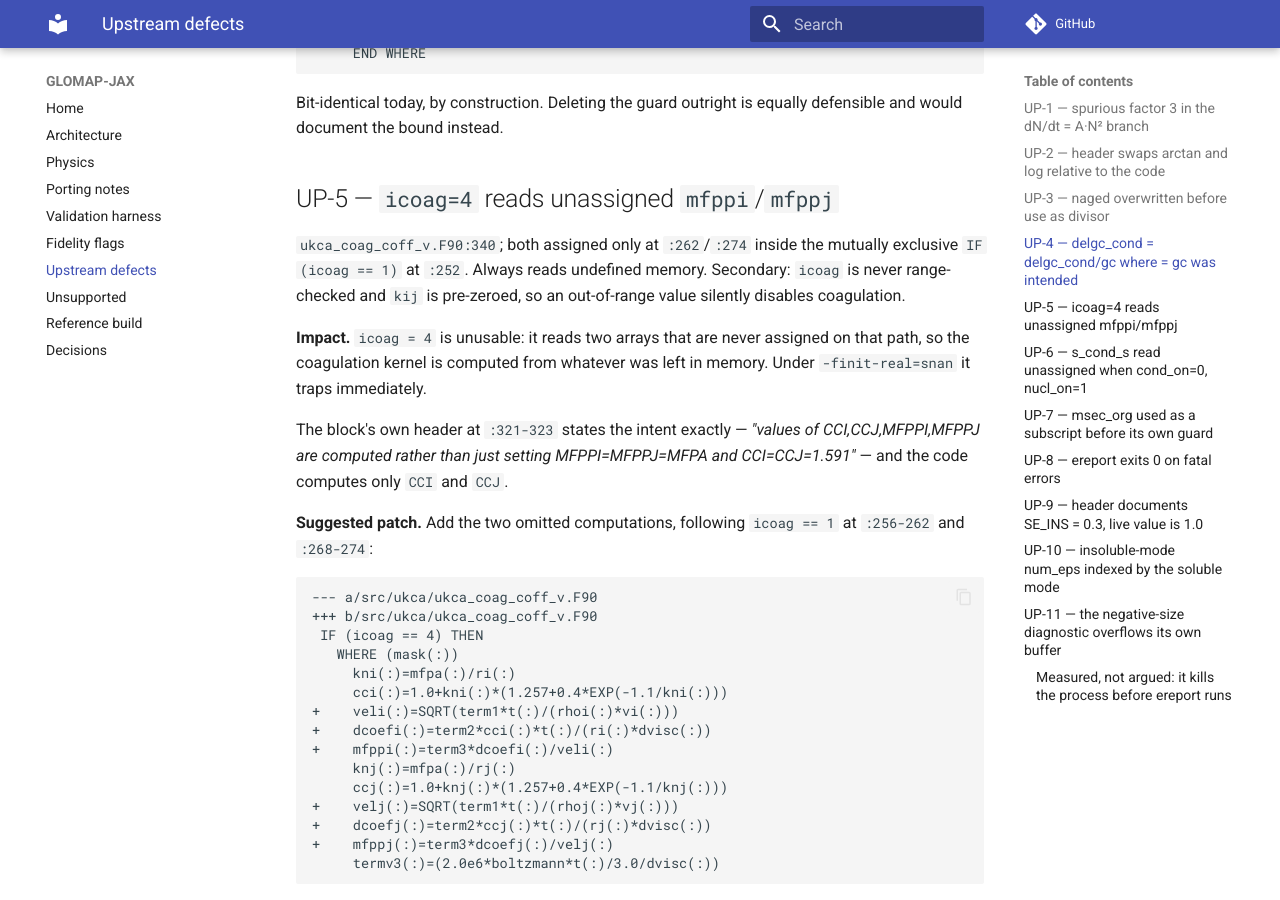
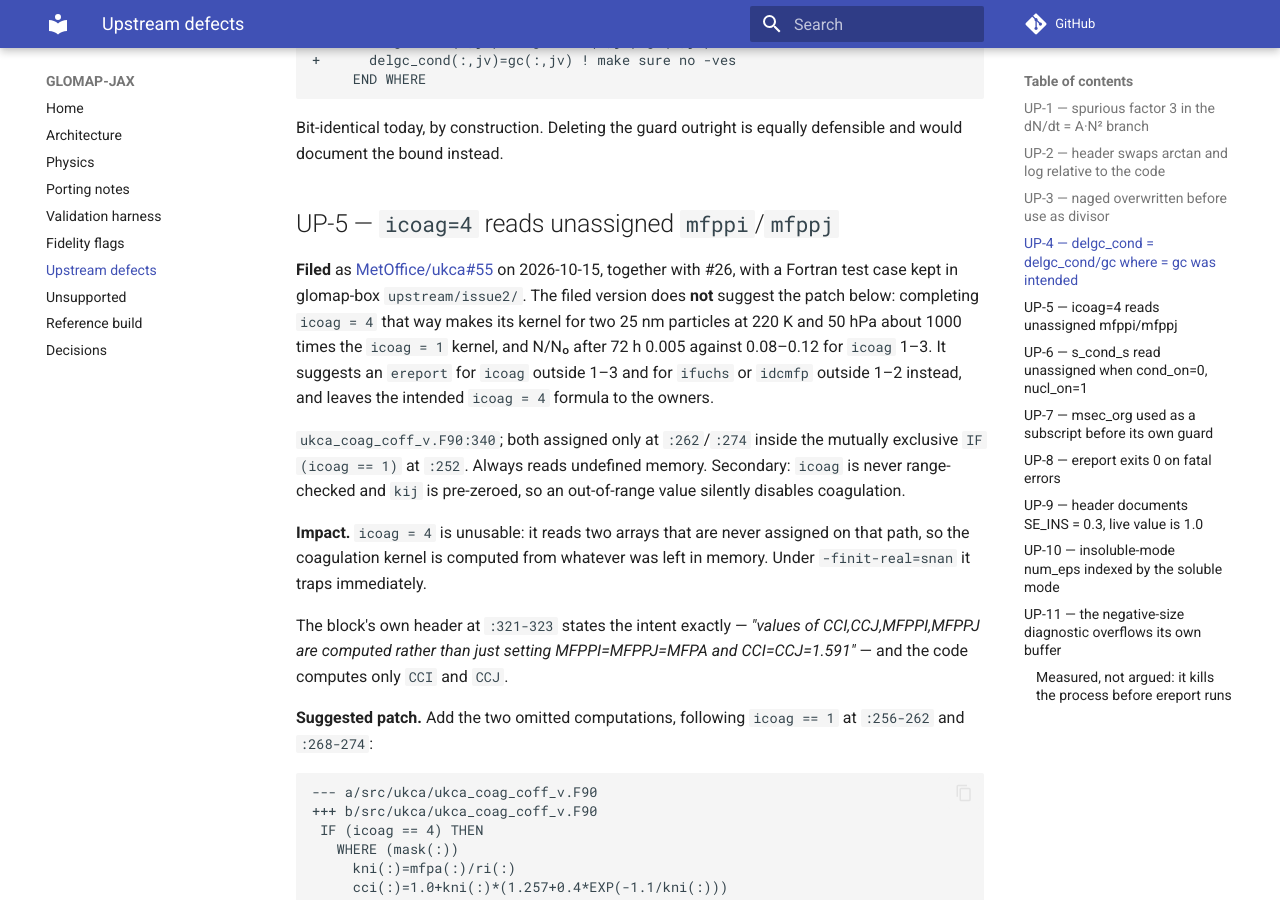
Before and after one commit to reflective-org/GLOMAP-JAX, an MkDocs documentation site: the page built from docs/UPSTREAM_DEFECTS.md, in a window 1280 px wide and 900 px high, scrolled down 5271 px. Built offline with MkDocs 1.6.1 and Material for MkDocs 9.7.7, drawn with Linux system fonts in a browser that asks for light colours; comment, search, counter and statistics services are not loaded; some of the changed text lies outside the part shown.

Commit message:
UPSTREAM_DEFECTS: record that UP-5 and #26 have been filed upstream
The filed version suggests ereport checks instead of UP-5's patch:
completing icoag = 4 as drafted gives a kernel about 1000 times the
icoag = 1 kernel for 25 nm particles at 50 hPa.

Co-Authored-By: Claude Opus 5.5 <noreply@anthropic.com>
Claude-Session: https://claude.ai/code/session_0196Xi2zzJohN63oCCcDGFsc

```diff
--- a/docs/UPSTREAM_DEFECTS.md
+++ b/docs/UPSTREAM_DEFECTS.md
@@ -7,7 +7,9 @@ reference box model and planning this port.
 Reflective files these upstream, not the port. Issue
 [#1](https://github.com/reflective-org/GLOMAP-JAX/issues/1) tracks it.
 Filed so far: UP-1 as
-[MetOffice/ukca#54](https://github.com/MetOffice/ukca/issues/54) (2026-10-15).
+[MetOffice/ukca#54](https://github.com/MetOffice/ukca/issues/54) (2026-10-15);
+UP-5 together with issue #26 (`ifuchs`, `idcmfp` unchecked) as
+[MetOffice/ukca#55](https://github.com/MetOffice/ukca/issues/55) (2026-10-15).
 The others are not filed yet.
 
 Every entry below carries a title, a `file:line`, its reachability, its impact,
@@ -209,6 +211,15 @@ Bit-identical today, by construction. Deleting the guard outright is equally
 defensible and would document the bound instead.
 
 ## UP-5 — `icoag=4` reads unassigned `mfppi`/`mfppj`
+
+**Filed** as [MetOffice/ukca#55](https://github.com/MetOffice/ukca/issues/55)
+on 2026-10-15, together with #26, with a Fortran test case kept in glomap-box
+`upstream/issue2/`. The filed version does **not** suggest the patch below:
+completing `icoag = 4` that way makes its kernel for two 25 nm particles at
+220 K and 50 hPa about 1000 times the `icoag = 1` kernel, and N/N₀ after 72 h
+0.005 against 0.08–0.12 for `icoag` 1–3. It suggests an `ereport` for `icoag`
+outside 1–3 and for `ifuchs` or `idcmfp` outside 1–2 instead, and leaves the
+intended `icoag = 4` formula to the owners.
 
 `ukca_coag_coff_v.F90:340`; both assigned only at `:262`/`:274` inside the
 mutually exclusive `IF (icoag == 1)` at `:252`. Always reads undefined memory.
```
